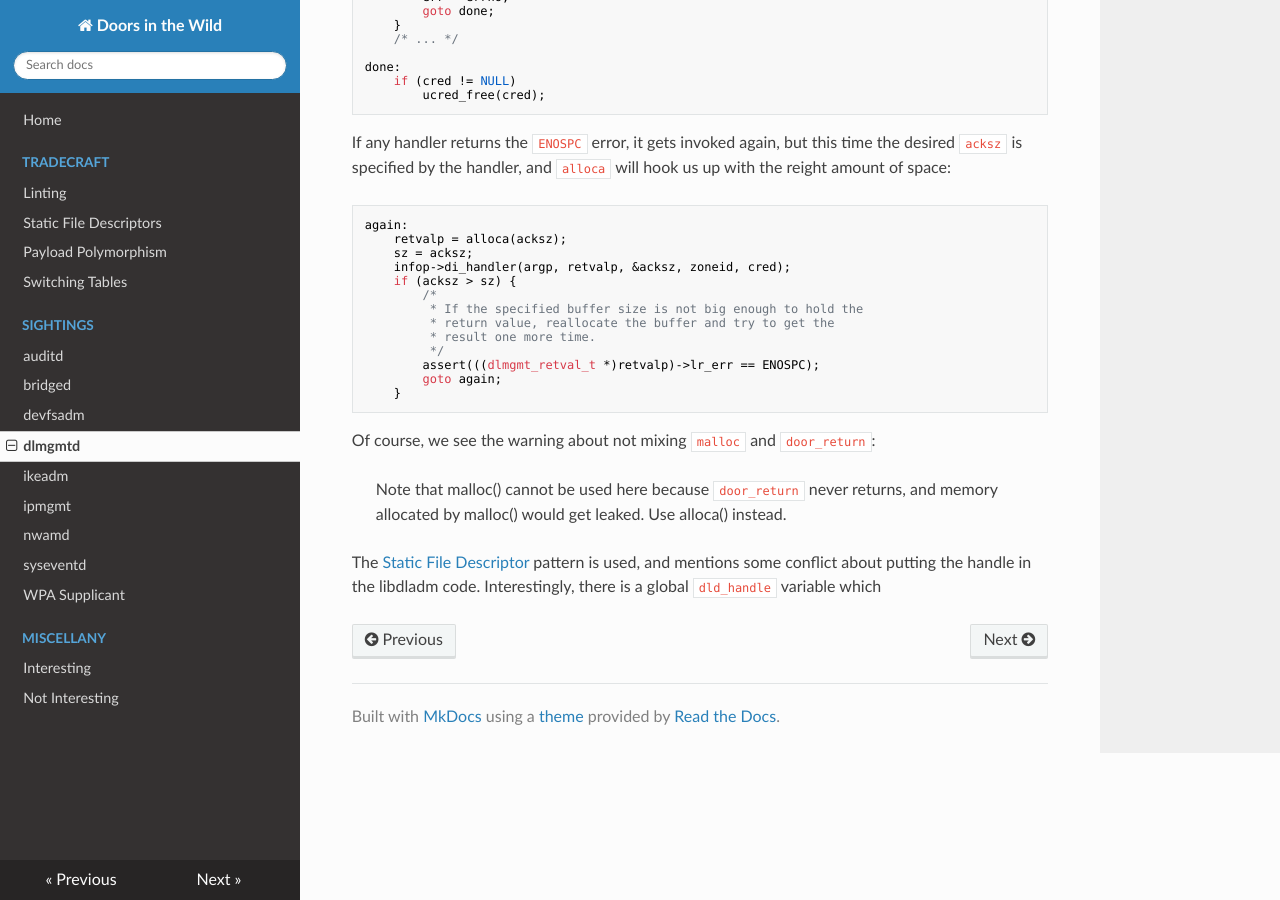
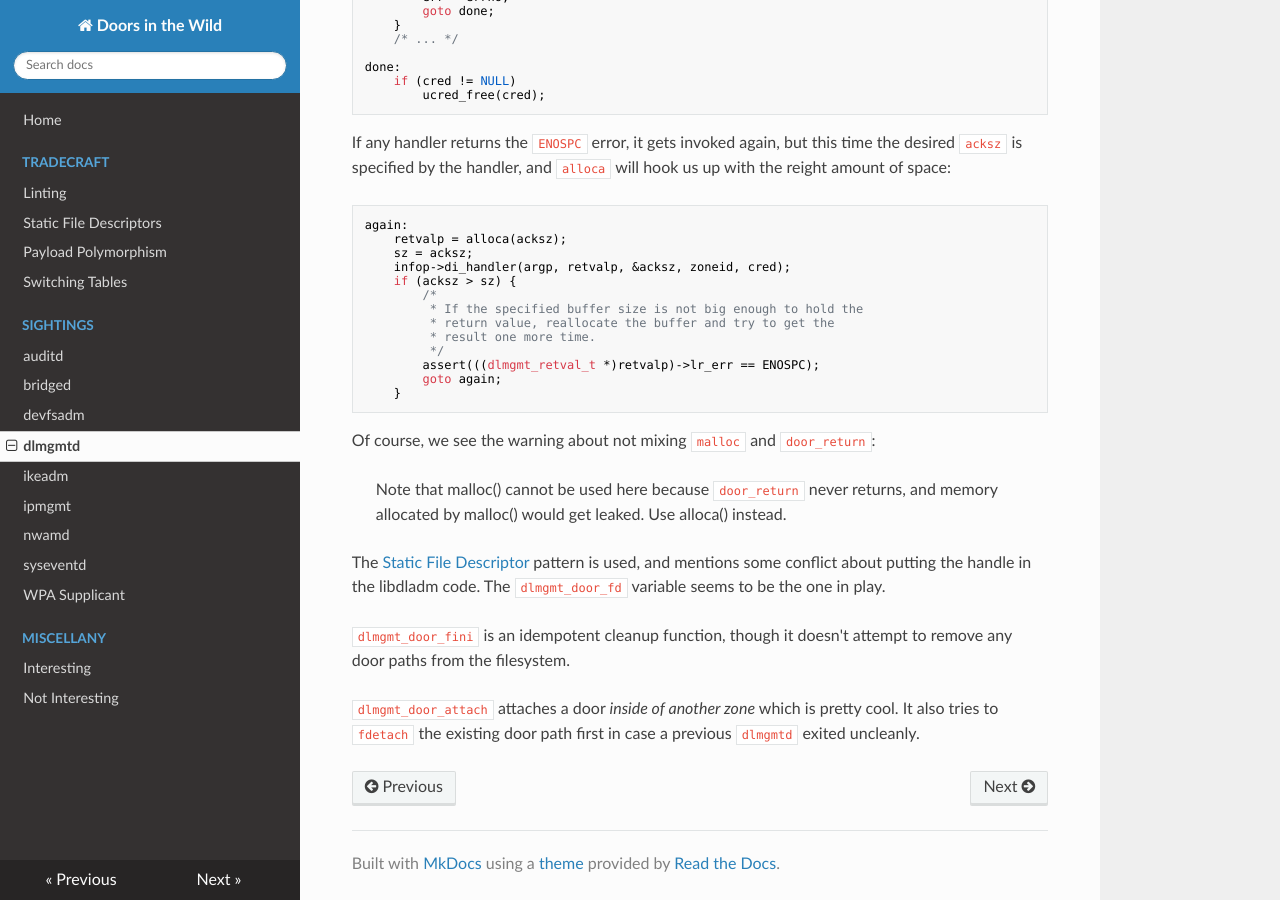
Before and after one commit to robertdfrench/doors-in-the-wild, an MkDocs documentation site: the page built from docs/dlmgmtd.md, in a window 1280 px wide and 900 px high, scrolled down 1636 px. Built offline with MkDocs 1.6.1, drawn with Linux system fonts in a browser that asks for light colours; nearby versions of some CDN libraries.

Commit message:
idempotent door revocation

```diff
--- a/docs/dlmgmtd.md
+++ b/docs/dlmgmtd.md
@@ -119,5 +119,11 @@ Of course, we see the warning about not mixing `malloc` and
 
 The [Static File Descriptor](static_file_descriptor.md) pattern is used,
 and mentions some conflict about putting the handle in the
-libdladm code. Interestingly, there is a global `dld_handle`
-variable which
+libdladm code. The `dlmgmt_door_fd` variable seems to be the one in play.
+
+`dlmgmt_door_fini` is an idempotent cleanup function, though it doesn't attempt
+to remove any door paths from the filesystem.
+
+`dlmgmt_door_attach` attaches a door *inside of another zone* which is pretty
+cool. It also tries to `fdetach` the existing door path first in case a previous
+`dlmgmtd` exited uncleanly.
```
Also changed, not shown: 1 other file.
